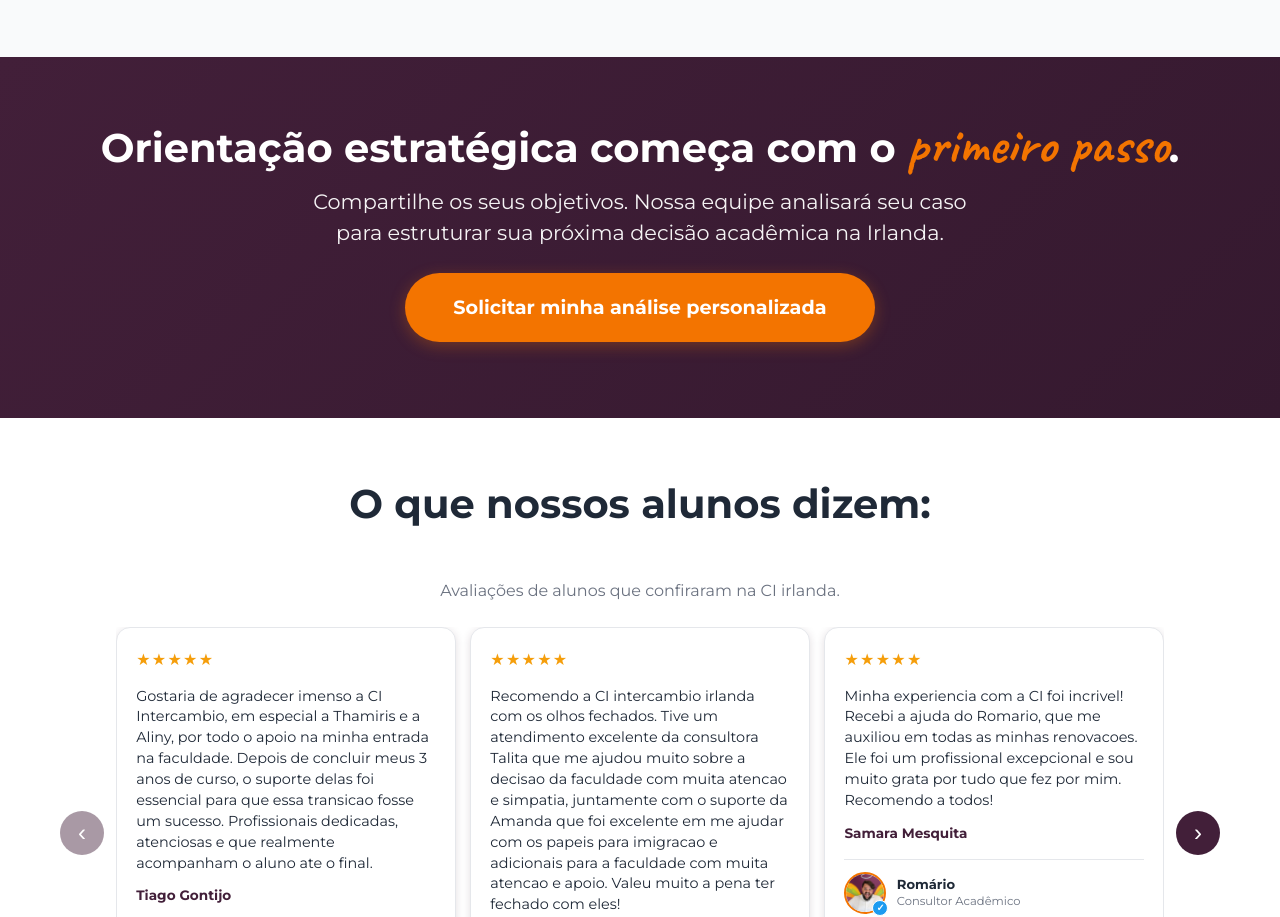
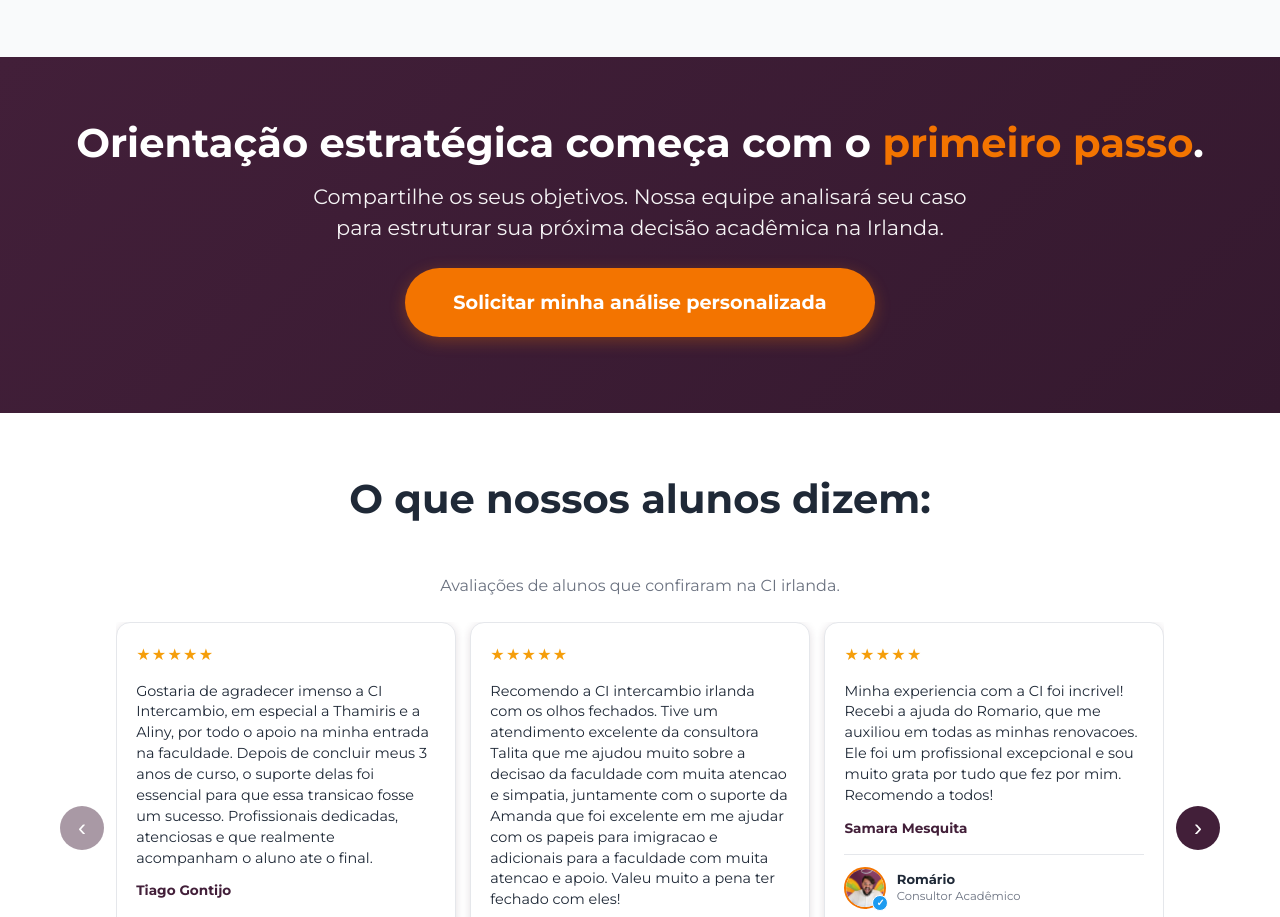
Before and after one commit to GabrielGuelsi/landingpage-ci, a website: page index.html in a window 1280 px wide. Shown: the part 1400-2317 px from the top of the page. Drawn offline with Linux system fonts and the light colour scheme.

Commit message:
editing font of primeiro passo and id 60 for the midia

```diff
--- a/server.js
+++ b/server.js
@@ -284,6 +284,7 @@ function sanitizePayload(body) {
     mensagem: sanitizeString(body.mensagem, 400),
     tipovisto: sanitizeString(body.tipovisto, 40),
     idunidade: sanitizeString(body.idunidade || '2', 10),
+    idmidia: sanitizeString(body.idmidia || '60', 10),
     recebeemail: body.recebeemail === 'S' ? 'S' : 'N',
     recebesms: body.recebesms === 'S' ? 'S' : 'N'
   };
--- a/styles.css
+++ b/styles.css
@@ -1473,15 +1473,9 @@ body {
     line-height: 1.5;
 }
 
-/* Caveat highlight for "primeiro passo" */
+/* Orange highlight for "primeiro passo" */
 .caveat-highlight {
-    font-family: 'Caveat', cursive;
     color: var(--primary-color);
-    font-size: 1.35em;
-    font-weight: 700;
-    line-height: 1;
-    display: inline-block;
-    vertical-align: baseline;
 }
 
 /* Consultant info in review cards */
```
